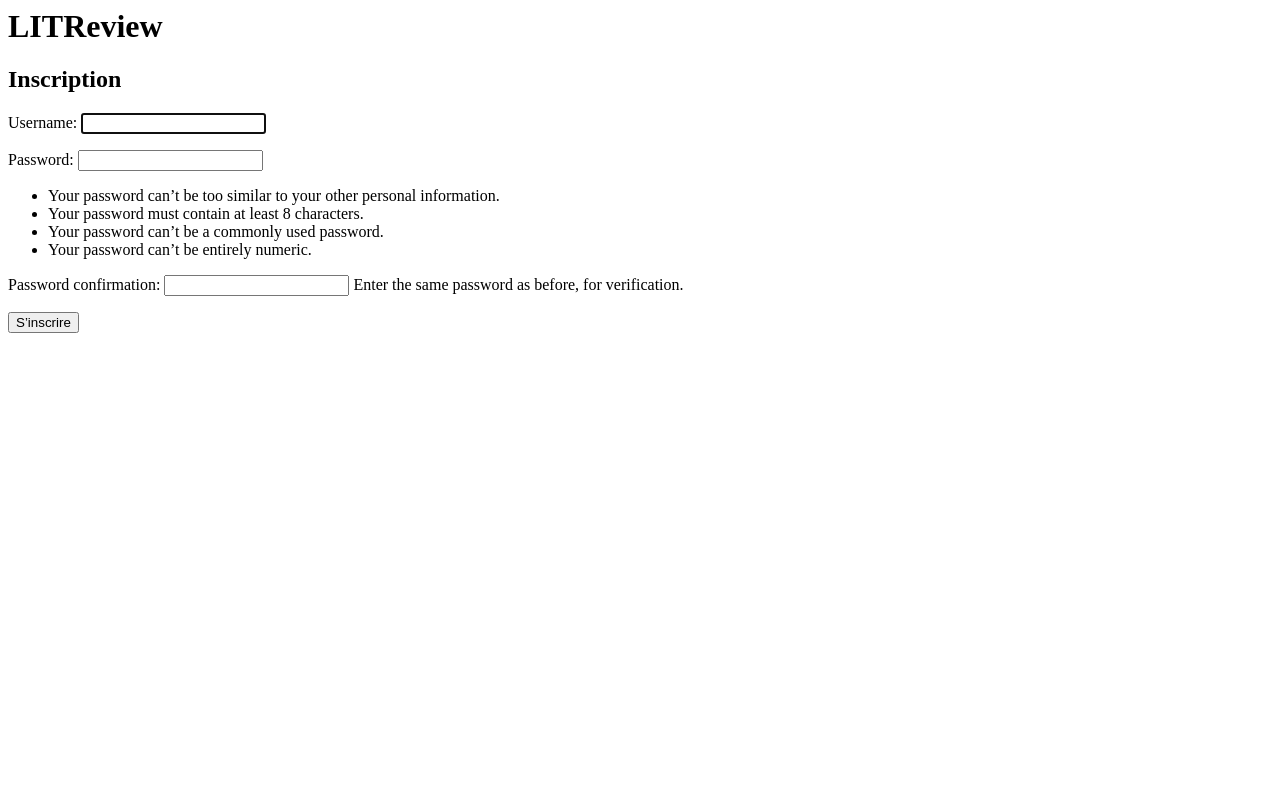
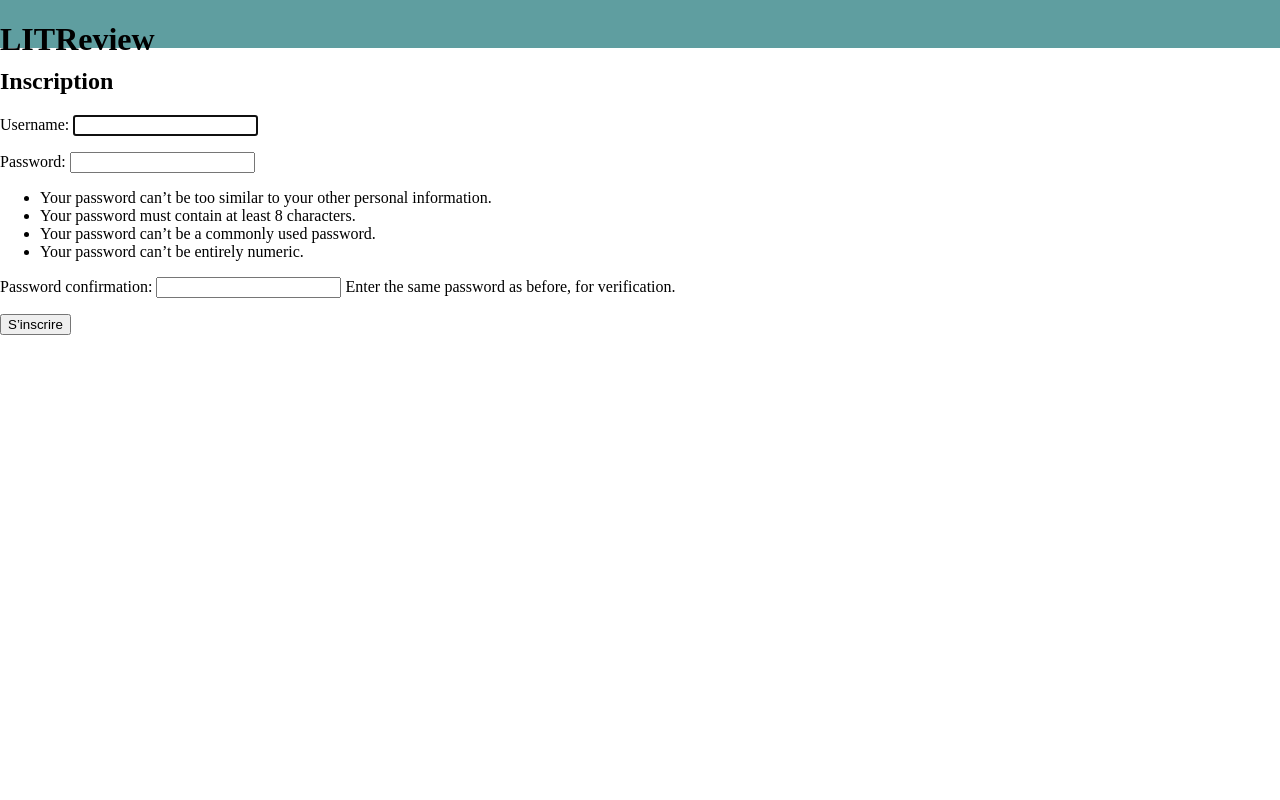
Before and after one commit to ClemRoy/Litreview, a Django app: page /signup/ in a window 1280 px wide. Run offline with Django 4.2, Linux system fonts and the light colour scheme.

Commit message:
practical commit for review

```diff
--- a/authentication/models.py
+++ b/authentication/models.py
@@ -1,3 +1,4 @@
+from django.conf import settings
 from django.contrib.auth.models import AbstractBaseUser, BaseUserManager
 from django.db import models
 
@@ -19,6 +20,7 @@
 
 class CustomUser(AbstractBaseUser):
     username = models.CharField(max_length=25, unique=True)
+    followers = models.ManyToManyField(settings.AUTH_USER_MODEL, through="review.UserFollows", related_name="user_followers", symmetrical=False)
 
     USERNAME_FIELD = "username"
     REQUIRED_FIELDS = [username]
--- /dev/null
+++ b/review/static/review/styles.css
@@ -0,0 +1,25 @@
+.background {
+    position: absolute;
+    top: 0;
+    left: 0;
+    bottom: 0;
+    right: 0;
+    height: 100%;
+    width: 100%;
+    margin: 0px;
+    padding: 0px;
+}
+
+.band_header {
+    position: absolute;
+    background-color: cadetblue;
+    height: 6%;
+    width: 100%;
+    top: 0px;
+
+}
+
+.main_content {
+    position: relative;
+    top: 6%;
+}
--- a/templates/base.html
+++ b/templates/base.html
@@ -1,12 +1,25 @@
+{% load static %}
 <html>
+
 <head>
+    <meta charset="utf-8">
+    <meta name="description" content="Litterature review sharing">
     <title>LITReview</title>
+    <link rel="stylesheet" href="{% static 'review/styles.css' %}">
 </head>
+
 <body>
+    <div class="background">
+        <div class="band_header">
             <h1>LITReview</h1>
+        </div>
+        <div class="main_content">
             {% block content %}{% endblock content %}
-        {%  if user.is_authenticated %}
+            {% if user.is_authenticated %}
             <p>Vous êtes connecté en tant que {{ request.user }}. <a href="{% url 'logout' %}">Se déconnecter</a></p>
             {% endif %}
+        </div>
+    </div>
 </body>
+
 </html>
```
Also changed, not shown: review/models.py (+4 -4 lines), authentication/migrations/0002_customuser_followers.py (added), db.sqlite3, review/migrations/0002_userfollows.py (added), review/migrations/0003_alter_userfollows_following_user_id.py (added), review/migrations/0004_alter_userfollows_following_user_id.py (added). Lines whose indentation alone changed are shown as unchanged.
